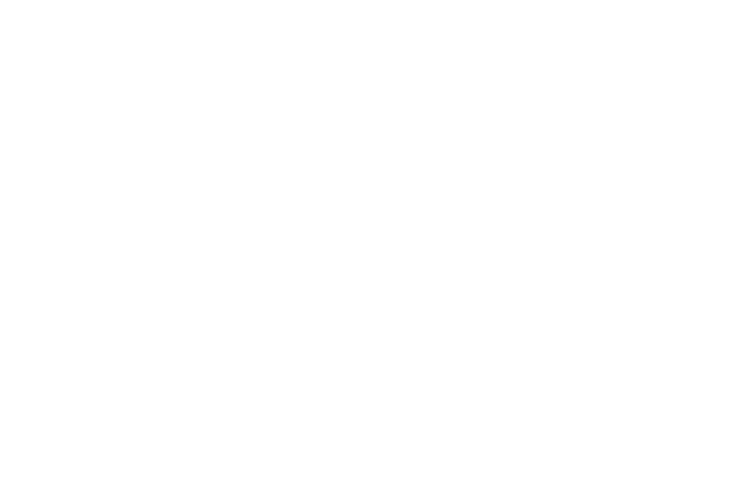
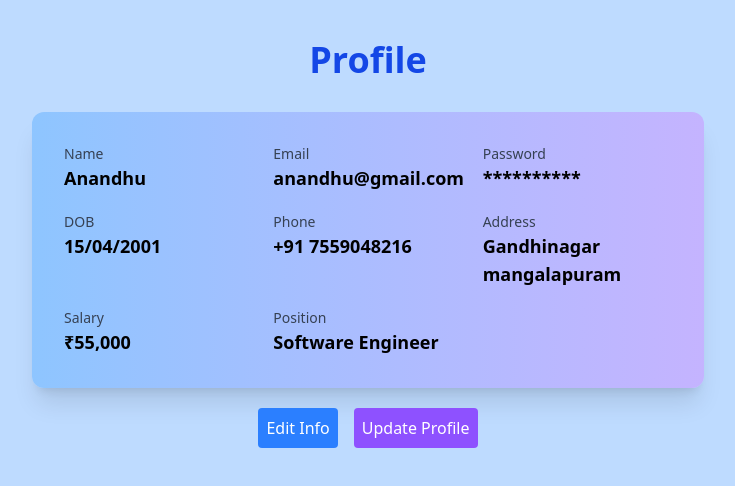
Before and after one commit to srz-anandhu/emp-client, a React (Vite) app in the folder client/: page /profile in a window 1280 px wide. Before the commit this address had no page. Shown: the top 486 px of the page, without its empty margins (272-1007 px from the left). Built offline with nearby package versions, Linux system fonts and the light colour scheme.

Commit message:
Added profile page (designing)

```diff
--- a/client/src/App.jsx
+++ b/client/src/App.jsx
@@ -1,6 +1,7 @@
 import { BrowserRouter, Routes, Route } from "react-router-dom";
 import LoginForm from "./pages/LoginForm";
 import SignupForm from "./pages/SignupForm";
+import ProfilePage from "./pages/ProfilePage";
 
 function App() {
   return (
@@ -8,6 +9,7 @@
       <Routes>
         <Route path="/" element={<SignupForm />} />
         <Route path="/login" element={<LoginForm />} />
+        <Route path="/profile" element={ <ProfilePage /> } />
       </Routes>
     </BrowserRouter>
   );
--- a/client/src/components/Login.jsx
+++ b/client/src/components/Login.jsx
@@ -1,4 +1,5 @@
 import Header from "./Header";
+import { Link } from 'react-router-dom'
 
 export default function() {
     return (
@@ -28,7 +29,8 @@
                                                       cursor-pointer mb-4"
                     >
                         Log-In</button>
-
+                        {/* dummy link to watch emp profile */}
+        <Link to="/profile"> emp profile</Link>
                 </div>
             </form>
         </div>
--- /dev/null
+++ b/client/src/components/Profile.jsx
@@ -0,0 +1,58 @@
+
+
+export default function Profile() {
+    return (
+        <div className="w-full bg-blue-200 min-h-screen flex flex-col items-center py-10">
+
+            <h1 className="text-4xl font-bold text-blue-700 mb-8">Profile</h1>
+
+            {/* Profile Card */}
+            <div className="bg-gradient-to-r from-blue-300 to-violet-300 rounded-xl shadow-xl p-8 w-full max-w-2xl">
+                <div className="grid sm:grid-cols-3 gap-5">
+                    <div>
+                        <p className="text-gray-700 text-sm">Name</p>
+                        <h2 className="font-semibold text-lg">Anandhu</h2>
+                    </div>
+                    <div>
+                        <p className="text-gray-700 text-sm">Email</p>
+                        <h2 className="font-semibold text-lg">anandhu@gmail.com</h2>
+                    </div>
+                    <div>
+                        <p className="text-gray-700 text-sm">Password</p>
+                        <h2 className="font-semibold text-lg">**********</h2>
+                    </div>
+                    <div>
+                        <p className="text-gray-700 text-sm">DOB</p>
+                        <h2 className="font-semibold text-lg">15/04/2001</h2>
+                    </div>
+                    <div>
+                        <p className="text-gray-700 text-sm">Phone</p>
+                        <h2 className="font-semibold text-lg">+91 7559048216</h2>
+                    </div>
+                    <div>
+                        <p className="text-gray-700 text-sm">Address</p>
+                        <h2 className="font-semibold text-lg">Gandhinagar mangalapuram</h2>
+                    </div>
+                    <div>
+                        <p className="text-gray-700 text-sm">Salary</p>
+                        <h2 className="font-semibold text-lg">₹55,000</h2>
+                    </div>
+                    <div>
+                        <p className="text-gray-700 text-sm">Position</p>
+                        <h2 className="font-semibold text-lg">Software Engineer</h2>
+                    </div>
+                </div>
+            </div>
+            {/* button section */}
+            <div className="flex gap-4">
+                <div>
+                    <button className="bg-blue-500 hover:bg-blue-700 my-5 rounded p-2 text-white cursor-pointer">Edit Info</button>
+                </div>
+                <div>
+                    <button className="bg-violet-500 my-5 rounded p-2 hover:bg-violet-700 text-white cursor-pointer">Update Profile</button>
+                </div>
+            </div>
+        </div>
+
+    );
+}
--- a/client/src/pages/LoginForm.jsx
+++ b/client/src/pages/LoginForm.jsx
@@ -5,6 +5,7 @@
     return (
         <div>
             <Login />
+
         </div>
     )
 }
--- /dev/null
+++ b/client/src/pages/ProfilePage.jsx
@@ -0,0 +1,10 @@
+import Profile from "../components/Profile"
+
+export default function ProfilePage() {
+    return (
+
+        <div>
+            <Profile />
+        </div>
+    )
+}
```
